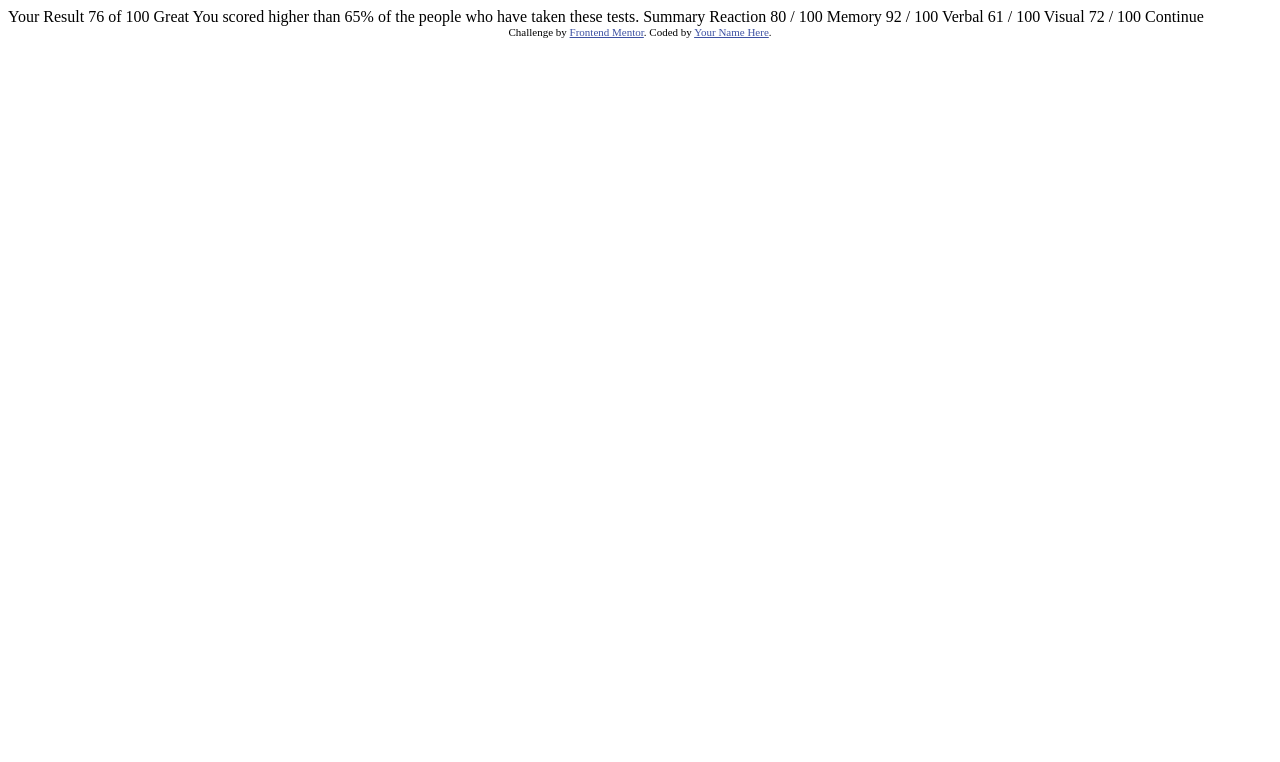
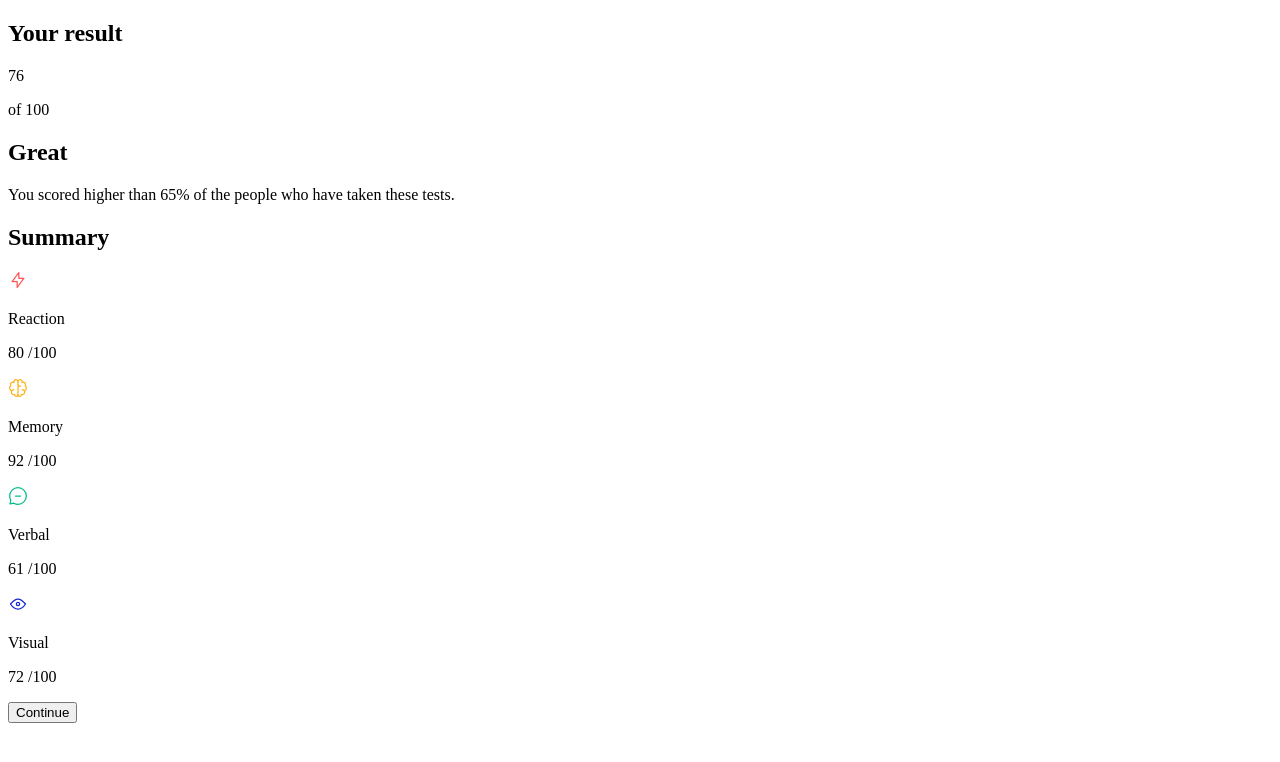
Before and after one commit to ayrtonbolwal/fm-results-summary, a plain HTML site: page index.html in a window 1280 px wide. Drawn offline with Linux system fonts and the light colour scheme.

Commit message:
Commit #1 : Develop : HTML y CSS base

```diff
--- a/index.html
+++ b/index.html
@@ -1,47 +1,72 @@
 <!DOCTYPE html>
 <html lang="en">
   <head>
-  <meta charset="UTF-8">
-  <meta name="viewport" content="width=device-width, initial-scale=1.0"> <!-- displays site properly based on user's device -->
-
-  <link rel="icon" type="image/png" sizes="32x32" href="./assets/images/favicon-32x32.png">
+    <meta charset="UTF-8" />
+    <meta name="viewport" content="width=device-width, initial-scale=1.0" />
+    <link rel="icon" type="image/png" sizes="32x32" href="./assets/images/favicon-32x32.png"/>
+    <link rel="preconnect" href="https://fonts.googleapis.com" />
+    <link rel="preconnect" href="https://fonts.gstatic.com" crossorigin />
+    <link href="https://fonts.googleapis.com/css2?family=Hanken+Grotesk:wght@500;700;800&display=swap" rel="stylesheet"/>
 
     <title>Frontend Mentor | Results summary component</title>
-
-  <!-- Feel free to remove these styles or customise in your own stylesheet 👍 -->
-  <style>
-    .attribution { font-size: 11px; text-align: center; }
-    .attribution a { color: hsl(228, 45%, 44%); }
-  </style>
   </head>
   <body>
-
-  Your Result
-  76
-  of 100
-
-  Great
+    <main class="target">
+      <section class="target__result">
+        <h1 class="target__result-title">Your result</h1>
+        <div class="target__result-circle">
+          <p class="target__result-circle__score">76</p>
+          <p class="target__result-circle__total">of 100</p>
+        </div>
+        <div class="target__result-desc">
+          <h2>Great</h2>
+          <p>
             You scored higher than 65% of the people who have taken these tests.
-
-  Summary
-
-  Reaction
-  80 / 100
-
-  Memory
-  92 / 100
-
-  Verbal
-  61 / 100
-
-  Visual
-  72 / 100
-
-  Continue
-
-  <div class="attribution">
-    Challenge by <a href="https://www.frontendmentor.io?ref=challenge" target="_blank">Frontend Mentor</a>.
-    Coded by <a href="#">Your Name Here</a>.
+          </p>
         </div>
+      </section>
+      <section class="target__summary">
+        <h2 class="target__summary-title">Summary</h2>
+        <section class="target__summary-scores">
+          <div class="target__summary-scores__items">
+            <div class="target__summary-scores__items-left">
+              <img src="./assets/images/icon-reaction.svg" alt="" />
+              <p>Reaction</p>
+            </div>
+            <p class="target__summary-scores__items-cal"> 80
+              <span>/100</span>
+            </p>
+          </div>
+          <div class="target__summary-scores__items">
+            <div class="target__summary-scores__items-left">
+              <img src="./assets/images/icon-memory.svg" alt="" />
+              <p>Memory</p>
+            </div>
+            <p class="target__summary-scores__items-cal"> 92
+              <span>/100</span>
+            </p>
+          </div>
+          <div class="target__summary-scores__items">
+            <div class="target__summary-scores__items-left">
+              <img src="./assets/images/icon-verbal.svg" alt="" />
+              <p>Verbal</p>
+            </div>
+            <p class="target__summary-scores__items-cal"> 61
+              <span>/100</span>
+            </p>
+          </div>
+          <div class="target__summary-scores__items">
+            <div class="target__summary-scores__items-left">
+              <img src="./assets/images/icon-visual.svg" alt="" />
+              <p>Visual</p>
+            </div>
+            <p class="target__summary-scores__items-cal"> 72
+              <span>/100</span>
+            </p>
+          </div>
+        </section>
+        <button class="target__summary-button">Continue</button>
+      </section>
+    </main>
   </body>
 </html>
--- /dev/null
+++ b/stylesheet/style.css
@@ -0,0 +1,20 @@
+:root{
+    --lightRed: ;
+    --orangeYellow: ;
+    --greenTalet: ;
+    --cobaltBlue: ;
+
+    --lightSlateBlue: ;
+    --lightRoyalBlue: ;
+    --violetBlue: ;
+    --persianBlue: ;
+}
+*{
+    box-sizing: border-box;
+    margin: 0;
+    padding: 0;
+}
+html{
+    font-size: 18px;
+    font-family: 'Hanken Grotesk', sans-serif;
+}
```
Lines whose indentation alone changed are shown as unchanged.
